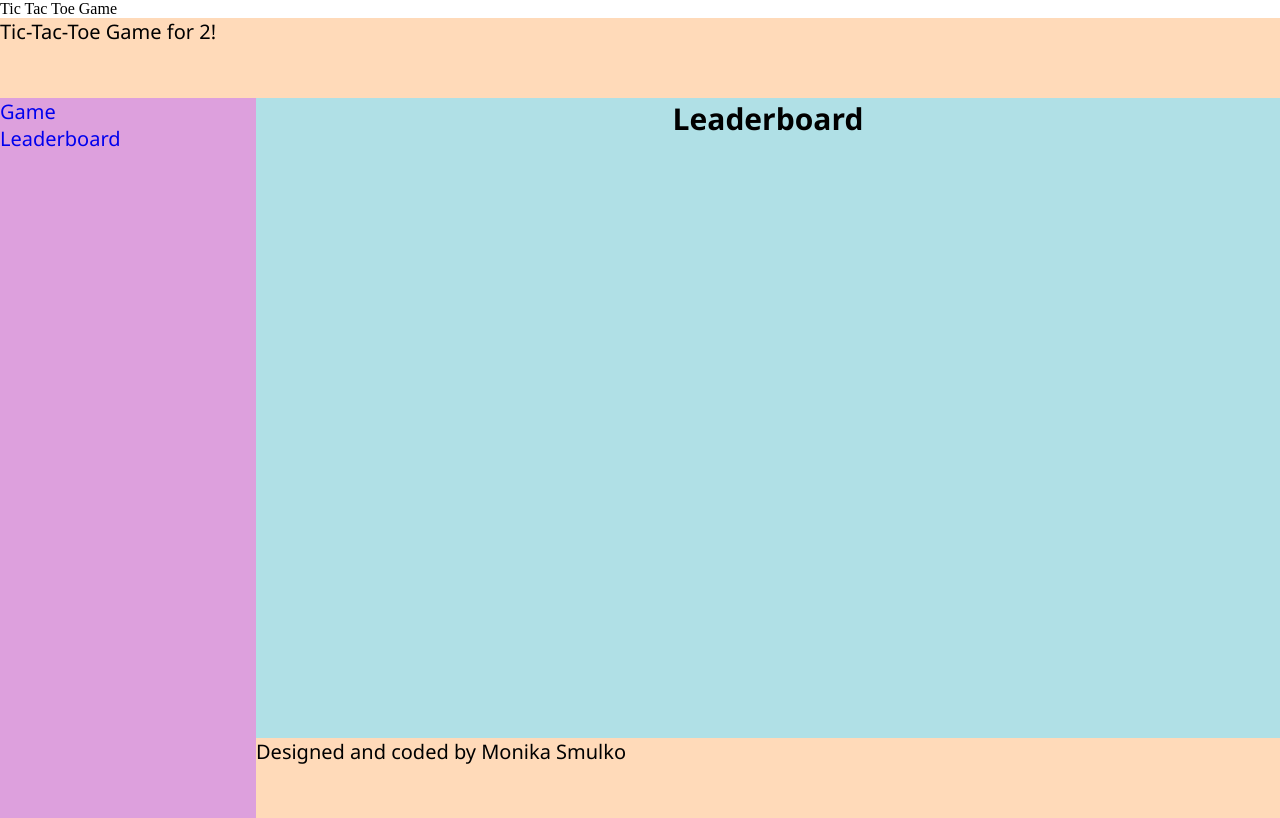
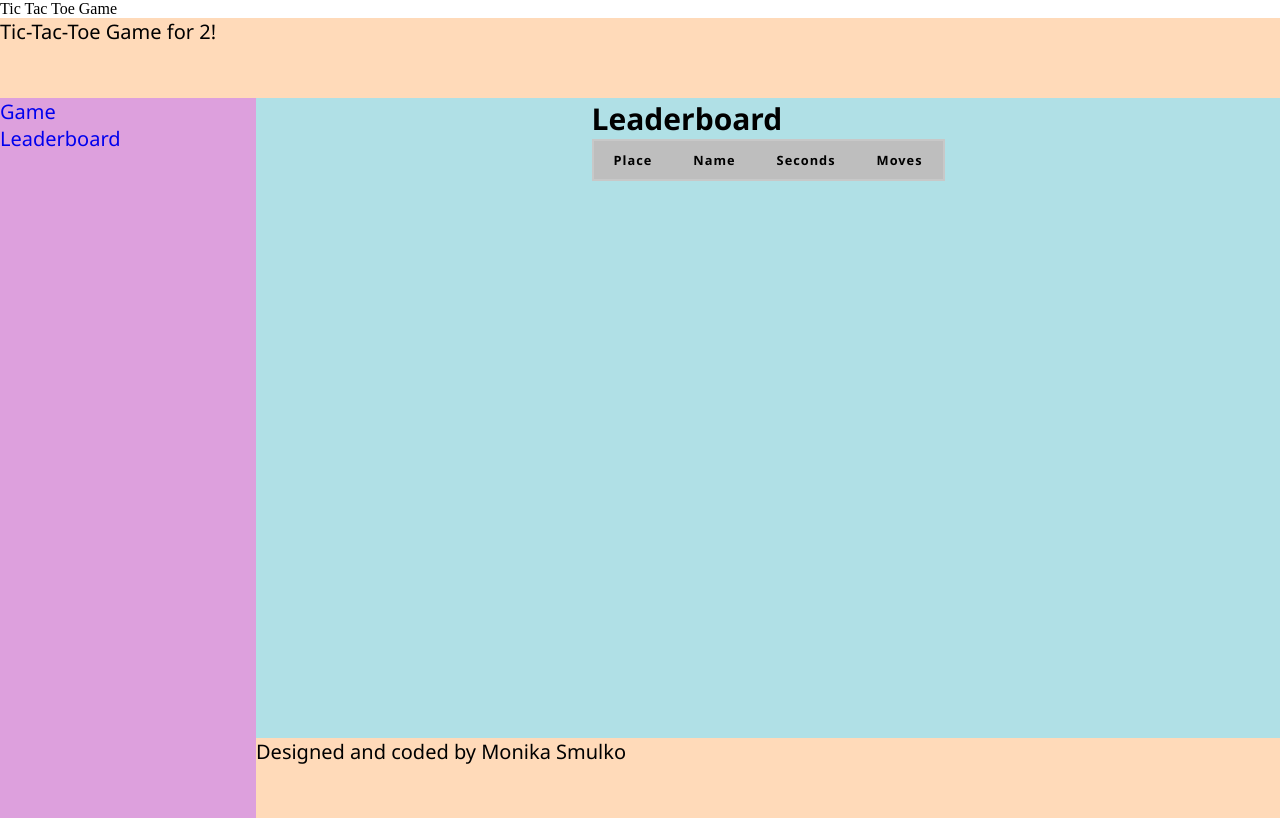
Before and after one commit to mosmulko/Tic-tac-toe, a React (Create React App) app: page /leaderboard in a window 1280 px wide. Built offline with nearby package versions, Linux system fonts and the light colour scheme.

Commit message:
Add table to Leaderboard and styling

```diff
--- /dev/null
+++ b/src/features/Leaderboard/Leaderboard.css
@@ -0,0 +1,32 @@
+table {
+  border-collapse: collapse;
+  border: 2px solid rgb(200, 200, 200);
+  letter-spacing: 1px;
+  font-size: 0.8rem;
+}
+
+td,
+th {
+  border: 1px solid rgb(190, 190, 190);
+  padding: 10px 20px;
+}
+
+th {
+  background-color: rgb(190, 190, 190);
+}
+
+td {
+  text-align: center;
+}
+
+tr:nth-child(even) td {
+  background-color: powderblue;
+}
+
+tr:nth-child(odd) td {
+  background-color: white;
+}
+
+caption {
+  padding: 10px;
+}
--- a/src/features/Leaderboard/Leaderboard.jsx
+++ b/src/features/Leaderboard/Leaderboard.jsx
@@ -1,18 +1,33 @@
 import React from "react";
 import { useSelector } from "react-redux";
 import { selectScores } from "../../app/reducers/scoresSlice";
+import './Leaderboard.css';
 
 function Leaderboard() {
   const scores = useSelector(selectScores);
   return (
     <div>
       <h2>Leaderboard</h2>
-      {scores.map((player, i) => (
-        <div key={i}>
-          {i + 1}. {player.name} seconds: {player.seconds} moves:
-          {player.moves}
-        </div>
-      ))}
+       <table>
+       <thead>
+          <tr>
+            <th>Place</th>
+            <th>Name</th>
+            <th>Seconds</th>
+            <th>Moves</th>
+          </tr>
+        </thead>
+        <tbody>
+          {scores.map((player, i) => (
+            <tr key={i}>
+            <td>{i + 1}</td>
+            <td>{player.name}</td>
+            <td>{player.seconds}</td>
+            <td>{player.moves}</td>
+            </tr>
+          ))}
+        </tbody>
+    </table>
     </div>
   );
 }
```
